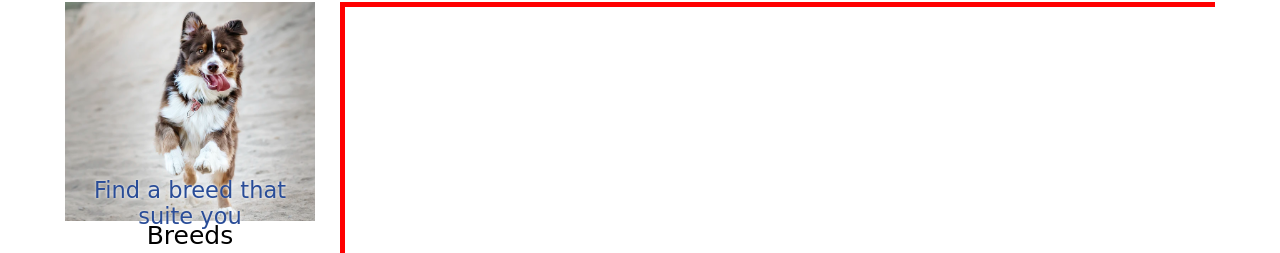
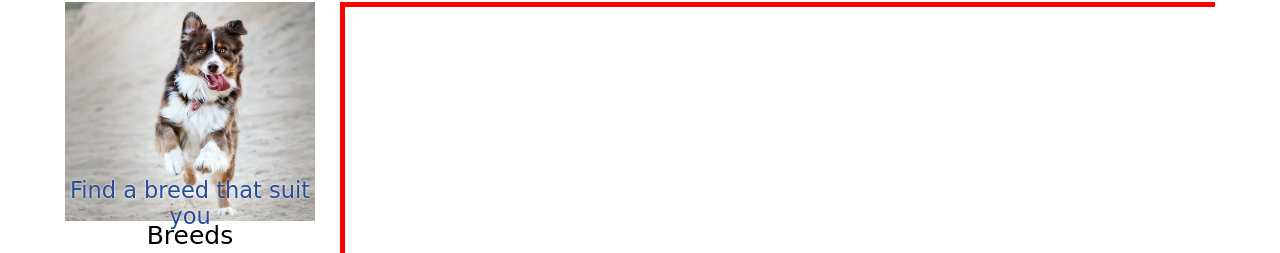
Before and after one commit to kimleangnao/doghaven, a plain HTML site: page index.html in a window 1280 px wide. Shown: the part 862-1115 px from the top of the page. Drawn offline with Linux system fonts and the light colour scheme; no server answers; a web font is replaced by a local one.

Commit message:
Add files via upload
spelling error

```diff
--- a/index.html
+++ b/index.html
@@ -28,7 +28,7 @@
         <div class="adopt__select">
             <div class="adopt__select__wrapper">
                 <img src="./images/dog_5.jpg" alt="" class="adopt__select__wrapper__banner" />
-                <p class="adopt__select__wrapper__text">Find a breed that suite you</p>
+                <p class="adopt__select__wrapper__text">Find a breed that suit you</p>
             </div>
             <p class="adopt__select__title">Breeds</p>
             <button class="adopt__select_button adopt__select__js__mastiff">Mastiff</button>
```
